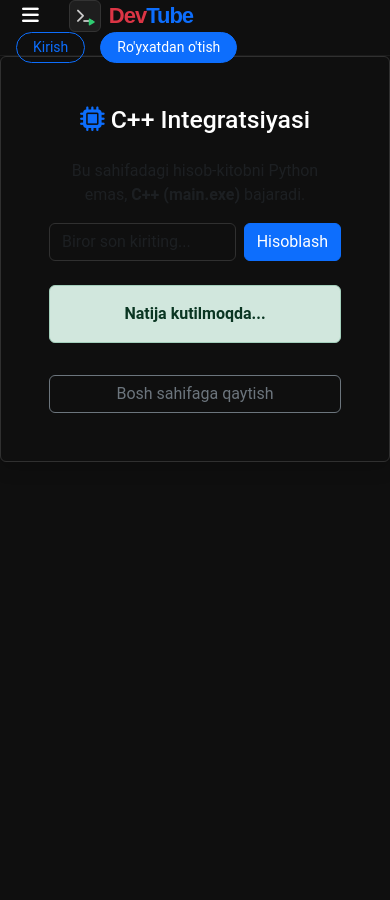
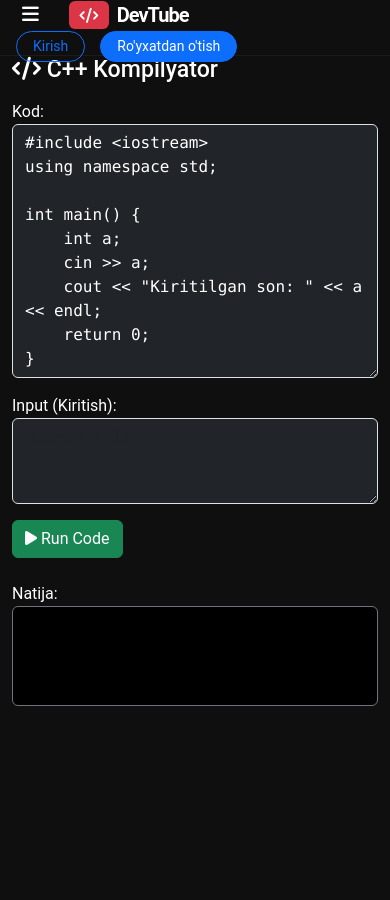
Before and after one commit to lucky2007pro/DevTube, a Django app: page /cpp/ in a window 390 px wide. Run offline with Django 5.2, Linux system fonts and the light colour scheme.

Commit message:
Logo va C++ fix

```diff
--- a/config/settings.py
+++ b/config/settings.py
@@ -120,3 +120,6 @@ LOGIN_URL = 'login'
 
 SITE_ID = 1
 ACCOUNT_EMAIL_VERIFICATION = 'none'
+
+# Google login tugmasi bosilganda oraliq sahifani (Continue) ko'rsatmaslik uchun:
+SOCIALACCOUNT_LOGIN_ON_GET = True
--- a/projects/templates/base.html
+++ b/projects/templates/base.html
@@ -33,89 +33,70 @@
         /* --- NAVBAR --- */
         .navbar {
             background-color: var(--bg-body);
-            height: 56px;
-            padding: 0 16px;
-            position: fixed; top: 0; left: 0; right: 0;
-            z-index: 100;
+            height: 56px; padding: 0 16px; position: fixed; top: 0; left: 0; right: 0; z-index: 100;
             display: flex; align-items: center; justify-content: space-between;
             border-bottom: 1px solid rgba(255,255,255,0.05);
         }
-
         .logo-area { display: flex; align-items: center; gap: 16px; }
 
-        /* LOGO DIZAYNI (Siz xohlagan) */
-        .logo-box {
-            position: relative;
-            width: 32px; height: 32px;
-            background: #1e1e1e;
+        /* LOGO STILI (O'zgarishsiz) */
+        .logo-yt-box {
+            width: 40px; height: 28px;
+            background-color: #dc3545;
             border-radius: 6px;
             display: flex; align-items: center; justify-content: center;
-            border: 1px solid #333;
         }
-        .logo-text-styled {
-            font-weight: 800; font-size: 22px; letter-spacing: -1px;
-            font-family: sans-serif; margin-left: 8px; line-height: 1;
-        }
+        .logo-yt-icon { color: white; font-size: 15px; font-weight: 900; }
+        .logo-text { font-weight: bold; font-size: 20px; letter-spacing: -1px; text-decoration: none; color: white; }
 
         /* QIDIRUV */
         .search-box {
-            display: flex; align-items: center;
-            background: #121212;
-            border: 1px solid var(--border-color);
-            border-radius: 40px;
-            padding: 0 10px;
-            flex-grow: 1; max-width: 500px; margin: 0 20px;
+            display: flex; align-items: center; background: #121212; border: 1px solid var(--border-color); border-radius: 40px; padding: 0 10px; flex-grow: 1; max-width: 500px; margin: 0 20px;
         }
         @media (max-width: 600px) { .search-box { display: none; } }
-
-        .search-input {
-            background: transparent; border: none; color: white; padding: 8px 10px; flex-grow: 1; outline: none; width: 100%;
-        }
-        .search-btn {
-            background: #222; border: none; border-left: 1px solid var(--border-color); color: var(--text-sec); padding: 8px 20px; border-top-right-radius: 40px; border-bottom-right-radius: 40px;
-        }
+        .search-input { background: transparent; border: none; color: white; padding: 8px 10px; flex-grow: 1; outline: none; width: 100%; }
+        .search-btn { background: #222; border: none; border-left: 1px solid var(--border-color); color: var(--text-sec); padding: 8px 20px; border-top-right-radius: 40px; border-bottom-right-radius: 40px; }
 
         .user-actions { display: flex; align-items: center; gap: 15px; }
         .icon-btn { color: white; font-size: 1.2rem; cursor: pointer; background: none; border: none; }
 
-        /* --- SIDEBAR --- */
-        .sidebar {
-            position: fixed; top: 56px; left: 0; bottom: 0;
-            width: 240px;
-            background-color: var(--bg-sidebar);
-            overflow-y: auto;
-            padding: 12px;
-            -ms-overflow-style: none; scrollbar-width: none;
-            transition: transform 0.3s ease;
-            z-index: 99;
-        }
-        .sidebar::-webkit-scrollbar { display: none; }
-
-        @media (max-width: 1000px) {
-            .sidebar { transform: translateX(-100%); }
-            .sidebar.active { transform: translateX(0); }
-            .main-content { margin-left: 0 !important; }
+        /* --- YANGI "CREATE" TUGMASI STILI --- */
+        .btn-create {
+            display: flex;
+            align-items: center;
+            justify-content: center;
+            width: 36px;
+            height: 36px;
+            /* Qizil gradient */
+            background: linear-gradient(45deg, #ff0000, #ff5e3a);
+            color: white; /* Oq belgi */
+            border-radius: 50%; /* Dumaloq */
+            text-decoration: none;
+            /* Yengil soya */
+            box-shadow: 0 2px 5px rgba(255, 0, 0, 0.3);
+            transition: all 0.3s ease;
         }
 
-        .nav-item {
-            display: flex; align-items: center; gap: 24px;
-            padding: 10px 12px;
-            color: var(--text-main);
-            text-decoration: none;
-            border-radius: 10px;
-            margin-bottom: 4px;
-            font-size: 14px;
+        .btn-create:hover {
+            /* Sichqoncha borganda biroz kattalashadi va soyasi kuchayadi */
+            transform: scale(1.1);
+            box-shadow: 0 4px 8px rgba(255, 0, 0, 0.5);
         }
+
+        .btn-create i {
+            font-size: 16px;
+        }
+        /* ------------------------------------- */
+
+        /* --- SIDEBAR --- */
+        .sidebar { position: fixed; top: 56px; left: 0; bottom: 0; width: 240px; background-color: var(--bg-sidebar); overflow-y: auto; padding: 12px; -ms-overflow-style: none; scrollbar-width: none; transition: transform 0.3s ease; z-index: 99; }
+        .sidebar::-webkit-scrollbar { display: none; }
+        @media (max-width: 1000px) { .sidebar { transform: translateX(-100%); } .sidebar.active { transform: translateX(0); } .main-content { margin-left: 0 !important; } }
+        .nav-item { display: flex; align-items: center; gap: 24px; padding: 10px 12px; color: var(--text-main); text-decoration: none; border-radius: 10px; margin-bottom: 4px; font-size: 14px; }
         .nav-item:hover { background-color: var(--hover-bg); }
         .nav-item.active { background-color: var(--hover-bg); font-weight: bold; }
         .nav-item i { width: 24px; font-size: 18px; text-align: center; }
-
-        /* Sidebar bo'lim sarlavhasi */
-        .sidebar-header {
-            font-size: 11px; font-weight: bold; text-transform: uppercase;
-            color: var(--text-sec); margin: 15px 0 5px 12px;
-        }
-
+        .sidebar-header { font-size: 11px; font-weight: bold; text-transform: uppercase; color: var(--text-sec); margin: 15px 0 5px 12px; }
         .main-content { margin-top: 56px; margin-left: 240px; min-height: 100vh; }
         hr { border-color: var(--border-color); margin: 12px 0; }
     </style>
@@ -125,15 +106,11 @@
     <nav class="navbar">
         <div class="logo-area">
             <button id="sidebarToggle" class="icon-btn me-2"><i class="fas fa-bars"></i></button>
-
-            <a href="/" class="d-flex align-items-center text-decoration-none">
-                <div class="logo-box">
-                    <i class="fas fa-terminal" style="color: #ccc; font-size: 14px;"></i>
-                    <i class="fas fa-play" style="color: #2ecc71; font-size: 8px; position: absolute; bottom: 5px; right: 5px;"></i>
+            <a href="/" class="d-flex align-items-center text-decoration-none gap-2">
+                <div class="logo-yt-box">
+                    <i class="fas fa-code logo-yt-icon"></i>
                 </div>
-                <div class="logo-text-styled">
-                    <span class="text-danger">Dev</span><span class="text-primary">Tube</span>
-                </div>
+                <span class="logo-text">DevTube</span>
             </a>
         </div>
 
@@ -144,7 +121,10 @@
 
         <div class="user-actions">
             {% if user.is_authenticated %}
-                <a href="{% url 'create_project' %}" class="icon-btn" title="Yuklash"><i class="fas fa-plus-circle text-danger"></i></a>
+                <a href="{% url 'create_project' %}" class="btn-create" title="Loyiha yaratish">
+                    <i class="fas fa-plus"></i>
+                </a>
+
                 <div class="dropdown">
                     <a href="#" class="d-block link-dark text-decoration-none dropdown-toggle" id="dropdownUser1" data-bs-toggle="dropdown" aria-expanded="false">
                         <img src="{{ user.profile.avatar.url }}" alt="mdo" width="32" height="32" class="rounded-circle">
@@ -179,45 +159,22 @@
             <i class="fas fa-layer-group"></i> Obunalar
         </a>
         <hr>
-
         <div class="sidebar-header">Kutubxona</div>
-        <a href="#" class="nav-item">
-            <i class="fas fa-history"></i> Tarix
-        </a>
-        <a href="{% url 'my_videos' %}" class="nav-item">
-            <i class="fas fa-folder"></i> Mening Loyihalarim
-        </a>
-        <a href="{% url 'liked_videos' %}" class="nav-item">
-            <i class="fas fa-thumbs-up"></i> Yoqqan loyihalar
-        </a>
-        <a href="#" class="nav-item">
-            <i class="fas fa-clock"></i> Keyinroq ko'rish
-        </a>
+        <a href="#" class="nav-item"><i class="fas fa-history"></i> Tarix</a>
+        <a href="{% url 'my_videos' %}" class="nav-item"><i class="fas fa-folder"></i> Mening Loyihalarim</a>
+        <a href="{% url 'liked_videos' %}" class="nav-item"><i class="fas fa-thumbs-up"></i> Yoqqan loyihalar</a>
+        <a href="#" class="nav-item"><i class="fas fa-clock"></i> Keyinroq ko'rish</a>
         <hr>
-
         <div class="sidebar-header">Tools</div>
         <a href="{% url 'cpp_test' %}" class="nav-item {% if 'cpp' in request.path %}active{% endif %}">
             <i class="fas fa-terminal text-success"></i> C++ Kompilyator
         </a>
         <hr>
-
         <div class="sidebar-header">Platforma</div>
-        <a href="#" class="nav-item">
-            <i class="fas fa-users-cog"></i> Hamjamiyat
-        </a>
-        <a href="#" class="nav-item">
-            <i class="fas fa-cog"></i> Sozlamalar
-        </a>
-        <a href="#" class="nav-item">
-            <i class="fas fa-flag"></i> Shikoyatlar
-        </a>
-        <a href="#" class="nav-item">
-            <i class="fas fa-question-circle"></i> Yordam
-        </a>
-        <a href="#" class="nav-item">
-            <i class="fas fa-comment-alt"></i> Fikr-mulohaza
-        </a>
-
+        <a href="#" class="nav-item"><i class="fas fa-users-cog"></i> Hamjamiyat</a>
+        <a href="#" class="nav-item"><i class="fas fa-cog"></i> Sozlamalar</a>
+        <a href="#" class="nav-item"><i class="fas fa-flag"></i> Shikoyatlar</a>
+        <a href="#" class="nav-item"><i class="fas fa-question-circle"></i> Yordam</a>
         <hr>
         <div class="text-muted small px-3">
             &copy; 2024 DevTube<br>Dasturchilar uchun
@@ -233,20 +190,14 @@
                 </div>
             {% endfor %}
         {% endif %}
-
-        {% block content %}
-        {% endblock %}
+        {% block content %}{% endblock %}
     </div>
 
     <script src="https://cdn.jsdelivr.net/npm/bootstrap@5.3.0/dist/js/bootstrap.bundle.min.js"></script>
     <script>
         const toggleBtn = document.getElementById('sidebarToggle');
         const sidebar = document.getElementById('sidebar');
-        if (toggleBtn) {
-            toggleBtn.addEventListener('click', () => {
-                sidebar.classList.toggle('active');
-            });
-        }
+        if (toggleBtn) { toggleBtn.addEventListener('click', () => { sidebar.classList.toggle('active'); }); }
     </script>
 </body>
 </html>
--- a/projects/templates/cpp_test.html
+++ b/projects/templates/cpp_test.html
@@ -1,26 +1,79 @@
 {% extends 'base.html' %}
 
 {% block content %}
-<div class="row justify-content-center mt-5">
-    <div class="col-md-6 text-center">
-        <div class="card p-5 shadow" style="background-color: var(--bg-nav); border: 1px solid var(--border-color);">
-            <h2 class="mb-4" style="color: var(--text-main);">
-                <i class="fas fa-microchip text-primary"></i> C++ Integratsiyasi
-            </h2>
-            <p class="text-muted">Bu sahifadagi hisob-kitobni Python emas, <b>C++ (main.exe)</b> bajaradi.</p>
+<div class="container mt-4">
+    <div class="row">
+        <div class="col-md-8 offset-md-2">
+            <h3 class="mb-3 text-white"><i class="fas fa-code"></i> C++ Kompilyator</h3>
 
-            <form method="GET" class="d-flex gap-2 mb-4">
-                <input type="number" name="number" class="form-control" placeholder="Biror son kiriting..." required
-                       style="background: var(--search-bg); color: var(--text-main); border: 1px solid var(--border-color);">
-                <button type="submit" class="btn btn-primary">Hisoblash</button>
+            <form id="cppForm" method="post">
+                {% csrf_token %}
+
+                <div class="mb-3">
+                    <label class="text-white">Kod:</label>
+                    <textarea name="code" class="form-control bg-dark text-white font-monospace" rows="10" spellcheck="false">{% if code %}{{ code }}{% else %}#include <iostream>
+using namespace std;
+
+int main() {
+    int a;
+    cin >> a;
+    cout << "Kiritilgan son: " << a << endl;
+    return 0;
+}{% endif %}</textarea>
+                </div>
+
+                <div class="mb-3">
+                    <label class="text-white">Input (Kiritish):</label>
+                    <textarea name="input" class="form-control bg-dark text-white font-monospace" rows="3" placeholder="Masalan: 10">{{ input }}</textarea>
+                </div>
+
+                <button type="submit" class="btn btn-success" id="runBtn">
+                    <i class="fas fa-play"></i> Run Code
+                </button>
             </form>
 
-            <div class="alert alert-success fw-bold">
-                {{ result }}
+            <div class="mt-4">
+                <label class="text-white">Natija:</label>
+                <pre id="outputArea" class="bg-black text-white p-3 rounded border border-secondary" style="min-height: 100px;">{{ result }}</pre>
             </div>
-
-            <a href="{% url 'home' %}" class="btn btn-outline-secondary mt-3">Bosh sahifaga qaytish</a>
         </div>
     </div>
 </div>
+
+<script>
+    document.getElementById('cppForm').addEventListener('submit', function(e) {
+        e.preventDefault(); // 1. Sahifa qayta yuklanishini to'xtatamiz
+
+        const btn = document.getElementById('runBtn');
+        const output = document.getElementById('outputArea');
+        const formData = new FormData(this); // Formadagi ma'lumotlarni olamiz
+
+        // Tugmani bosilmas holga keltiramiz va Loading yozamiz
+        btn.disabled = true;
+        btn.innerHTML = '<i class="fas fa-spinner fa-spin"></i> Ishlanmoqda...';
+        output.innerText = "Kuting...";
+
+        // 2. So'rovni orqa fonda yuboramiz
+        fetch("{% url 'cpp_test' %}", {
+            method: 'POST',
+            body: formData,
+            headers: {
+                'X-Requested-With': 'XMLHttpRequest' // Django buni AJAX ekanini bilishi uchun
+            }
+        })
+        .then(response => response.json()) // Javobni JSON formatida olamiz
+        .then(data => {
+            // 3. Natijani sahifaga yozamiz
+            output.innerText = data.result;
+        })
+        .catch(error => {
+            output.innerText = "Xatolik yuz berdi: " + error;
+        })
+        .finally(() => {
+            // Tugmani joyiga qaytaramiz
+            btn.disabled = false;
+            btn.innerHTML = '<i class="fas fa-play"></i> Run Code';
+        });
+    });
+</script>
 {% endblock %}
--- a/projects/views.py
+++ b/projects/views.py
@@ -30,20 +30,17 @@ def home_page(request):
     return render(request, 'home.html', context)
 
 
-# 2. LOYIHA YUKLASH (YANGILANDI: Gallery qo'shildi)
+# 2. LOYIHA YUKLASH
 @login_required
 def create_project(request):
     form = ProjectForm()
     if request.method == 'POST':
         form = ProjectForm(request.POST, request.FILES)
         if form.is_valid():
-            # 1. Asosiy loyihani saqlash
             project = form.save(commit=False)
             project.author = request.user
             project.save()
 
-            # 2. Qo'shimcha rasmlarni (Gallery) saqlash
-            # 'more_images' formadagi nom bilan bir xil bo'lishi kerak
             images = request.FILES.getlist('more_images')
             for img in images:
                 ProjectImage.objects.create(project=project, image=img)
@@ -57,12 +54,9 @@ def create_project(request):
 # 3. LOYIHA TAFSILOTLARI
 def project_detail(request, pk):
     project = get_object_or_404(Project, pk=pk)
-
-    # Ko'rishlar sonini oshirish
     project.views += 1
     project.save()
 
-    # Izoh yozish qismi
     if request.method == 'POST':
         comment_form = CommentForm(request.POST)
         if comment_form.is_valid():
@@ -83,25 +77,18 @@ def project_detail(request, pk):
     else:
         comment_form = CommentForm()
 
-    # Kodni ko'rsatish logikasi
     has_bought = False
     code_content = None
 
-    # Agar tekin bo'lsa yoki muallif o'zi bo'lsa -> sotib olgan hisoblanadi
     if project.price == 0 or (request.user.is_authenticated and request.user == project.author):
         has_bought = True
 
-    # Kod fayli bormi?
     if project.source_code and has_bought:
         file_ext = os.path.splitext(project.source_code.name)[1].lower()
-        # Agar ZIP yoki RAR bo'lsa, uni o'qimaymiz, faqat yuklashga ruxsat beramiz
         if file_ext in ['.zip', '.rar', '.7z', '.tar', '.gz']:
             code_content = "Bu arxiv fayl. Uni pastdagi tugma orqali yuklab olishingiz mumkin."
         else:
-            # Matnli fayl bo'lsa (py, js, html) o'qishga harakat qilamiz
             try:
-                # Cloudinary fayllarni to'g'ridan-to'g'ri o'qish qiyin bo'lishi mumkin
-                # Shuning uchun oddiy xabar chiqaramiz yoki fayl urlini beramiz
                 code_content = "Faylni yuklab olib ko'rishingiz mumkin."
             except Exception:
                 code_content = "Faylni o'qish imkonsiz."
@@ -168,7 +155,7 @@ def delete_project(request, pk):
     return redirect('home')
 
 
-# 7. TAHRIRLASH (YANGILANDI: Yangi rasmlar qo'shish)
+# 7. TAHRIRLASH
 @login_required
 def update_project(request, pk):
     project = get_object_or_404(Project, pk=pk)
@@ -179,8 +166,6 @@ def update_project(request, pk):
         form = ProjectForm(request.POST, request.FILES, instance=project)
         if form.is_valid():
             project = form.save()
-
-            # Tahrirlashda yangi rasm qo'shilsa, eskilariga qo'shib qo'yamiz
             images = request.FILES.getlist('more_images')
             for img in images:
                 ProjectImage.objects.create(project=project, image=img)
@@ -216,11 +201,7 @@ def like_project(request, pk):
 @login_required
 def buy_project(request, pk):
     project = get_object_or_404(Project, pk=pk)
-    # Kelajakda bu yerda to'lov tizimi bo'ladi (Stripe/Payme)
-    # Hozircha shunchaki sotib olindi deb belgilaymiz
-    # Eslatma: ManyToManyField'ga add() qilish kerak
     project.buyers.add(request.user)
-
     messages.success(request, f"{project.title} loyihasi sotib olindi!")
     return redirect('project_detail', pk=pk)
 
@@ -248,36 +229,61 @@ def my_videos(request):
     return render(request, 'home.html', {'projects': projects, 'categories': categories})
 
 
-# 13. C++ INTEGRATSIYASI
+# 13. C++ INTEGRATSIYASI (YANGILANDI: AJAX va Dinamik Kompilyatsiya)
 def cpp_test(request):
-    result = "Natija kutilmoqda..."
+    result = ""
+    code = ""
+    input_data = ""
 
-    if request.GET.get('number'):
-        number = request.GET.get('number')
+    if request.method == 'POST':
+        code = request.POST.get('code', '')
+        input_data = request.POST.get('input', '')
 
+        # Fayl yo'lini aniqlash (Project root papkasida main.cpp va main.exe yaratiladi)
+        file_path = os.path.join(settings.BASE_DIR, 'main.cpp')
+
+        # Windows yoki Linux uchun output fayl nomi
         if os.name == 'nt':
-            exe_name = 'main.exe'
+            output_exe = os.path.join(settings.BASE_DIR, 'main.exe')
+            run_cmd = [output_exe]
         else:
-            exe_name = 'main'
+            output_exe = os.path.join(settings.BASE_DIR, 'main')
+            run_cmd = [output_exe]
 
-        exe_path = os.path.join(settings.BASE_DIR, 'cpp_module', exe_name)
+        # 1. C++ faylni yozish
+        with open(file_path, 'w') as f:
+            f.write(code)
 
-        try:
-            if os.name != 'nt':
-                subprocess.run(['chmod', '+x', exe_path])
+        # 2. Kompilyatsiya qilish (g++)
+        # Diqqat: Serverda (Render/Heroku/Local) g++ o'rnatilgan bo'lishi shart!
+        compile_process = subprocess.run(['g++', file_path, '-o', output_exe], capture_output=True, text=True)
 
-            process = subprocess.run([exe_path, number], capture_output=True, text=True)
+        if compile_process.returncode == 0:
+            # 3. Ishga tushirish (Input berish bilan)
+            try:
+                # Linuxda ruxsat berish (agar kerak bo'lsa)
+                if os.name != 'nt':
+                    subprocess.run(['chmod', '+x', output_exe])
 
-            if process.stdout:
-                result = process.stdout
-            elif process.stderr:
-                result = f"Xatolik (stderr): {process.stderr}"
-            else:
-                result = "Dastur ishga tushdi lekin hech narsa qaytarmadi."
+                run_process = subprocess.run(
+                    run_cmd,
+                    input=input_data,
+                    capture_output=True,
+                    text=True,
+                    timeout=5  # 5 soniyadan oshsa to'xtatadi (Infinite loop himoyasi)
+                )
+                result = run_process.stdout
+                if run_process.stderr:
+                    result += "\nXatoliklar:\n" + run_process.stderr
+            except subprocess.TimeoutExpired:
+                result = "Xatolik: Dastur ishlash vaqti tugadi (Cheksiz tsikl?)"
+            except Exception as e:
+                result = f"Xatolik: {e}"
+        else:
+            result = "Kompilyatsiya xatosi:\n" + compile_process.stderr
 
-        except FileNotFoundError:
-            result = f"Xatolik: '{exe_name}' fayli topilmadi! (Manzil: {exe_path})"
-        except Exception as e:
-            result = f"Dastur ishlashida xatolik: {e}"
+        # AJAX so'rovlar uchun JSON qaytaramiz (Sahifa yangilanmasligi uchun)
+        if request.headers.get('x-requested-with') == 'XMLHttpRequest':
+            return JsonResponse({'result': result})
 
-    return render(request, 'cpp_test.html', {'result': result})
+    return render(request, 'cpp_test.html', {'code': code, 'input': input_data, 'result': result})
```
